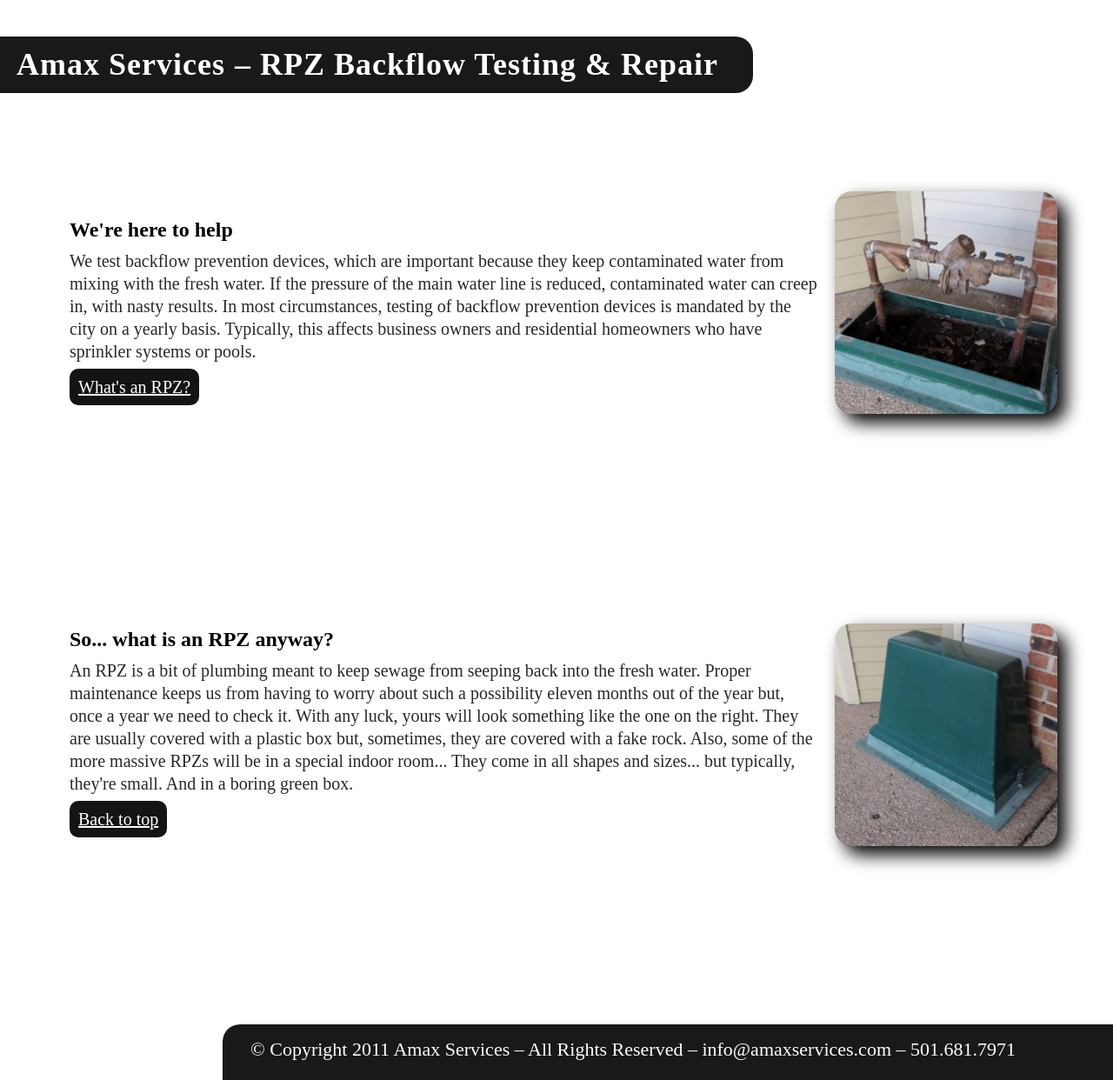
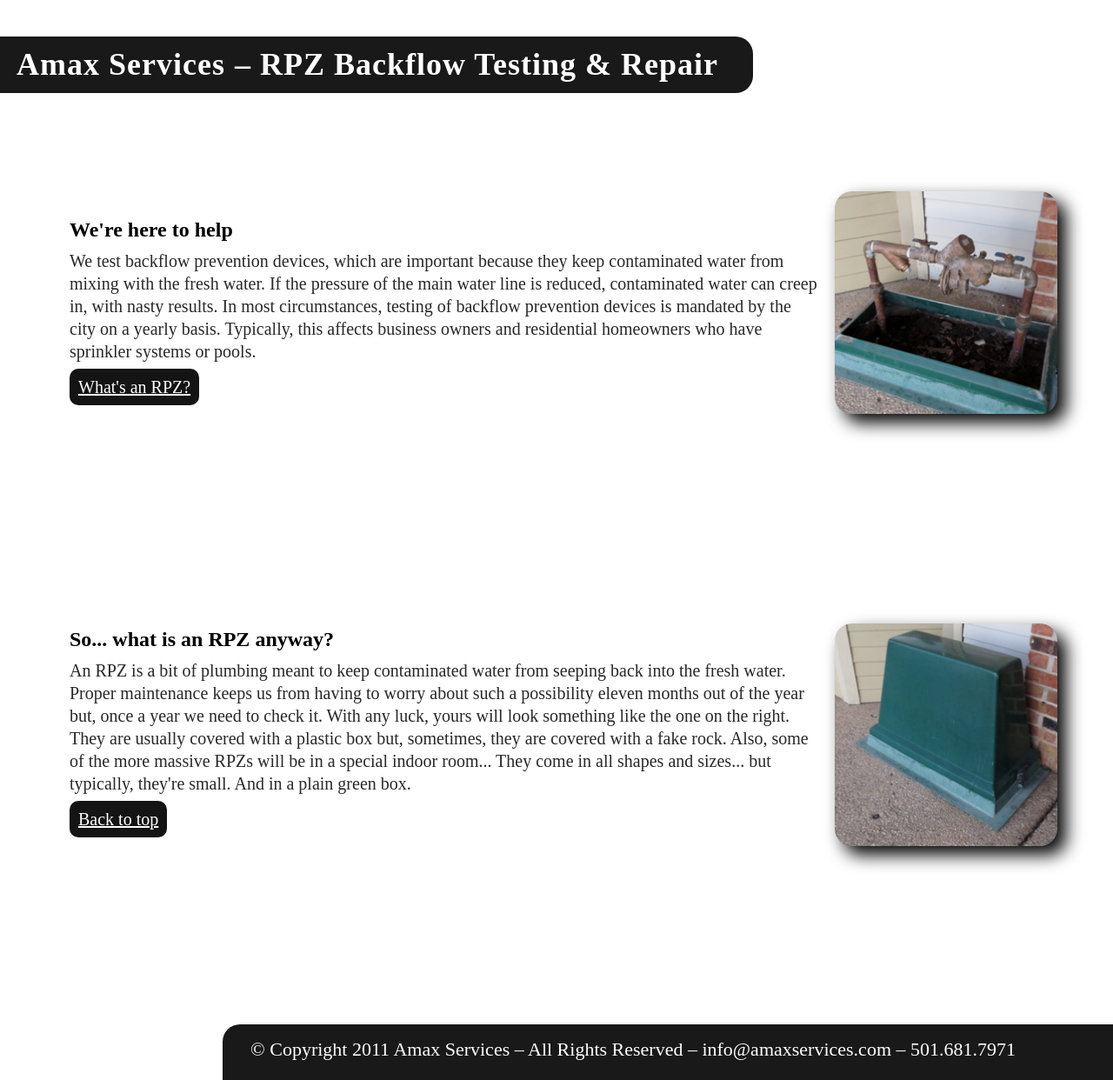
Before and after one commit to caffeinatedmoose/amaxservices, a Jekyll site: the page built from index.html, in a window 1280 px wide. Shown: the whole page at 87% size. Built offline with Jekyll 4.4.1, drawn with Linux system fonts in a browser that asks for light colours; nearby versions of some CDN libraries; Markdown is read by kramdown in place of the engine named in the settings.

Commit message:
changed resources paragraph

```diff
--- a/index.html
+++ b/index.html
@@ -28,8 +28,7 @@
 		<div id="resources">
 			<h2> So... what is an RPZ anyway? </h2>
 				<p>
-			An RPZ is a bit of plumbing meant to keep sewage from seeping back into the fresh water. Proper maintenance keeps us from
-having to worry about such a possibility eleven months out of the year but, once a year we need to check it. With any luck, yours will look something like the one on the right. They are usually covered with a plastic box but, sometimes, they are covered with a fake rock. Also, some of the more massive RPZs will be in a special indoor room... They come in all shapes and sizes... but typically, they're small. And in a boring green box.
+			An RPZ is a bit of plumbing meant to keep contaminated water from seeping back into the fresh water. Proper maintenance keeps us from having to worry about such a possibility eleven months out of the year but, once a year we need to check it. With any luck, yours will look something like the one on the right. They are usually covered with a plastic box but, sometimes, they are covered with a fake rock. Also, some of the more massive RPZs will be in a special indoor room... They come in all shapes and sizes... but typically, they're small. And in a plain green box.
 			</p>
 			<a href="#home" class="scroll"> Back to top </a>
 		</div>
```
Also changed, not shown: 1 other file.
